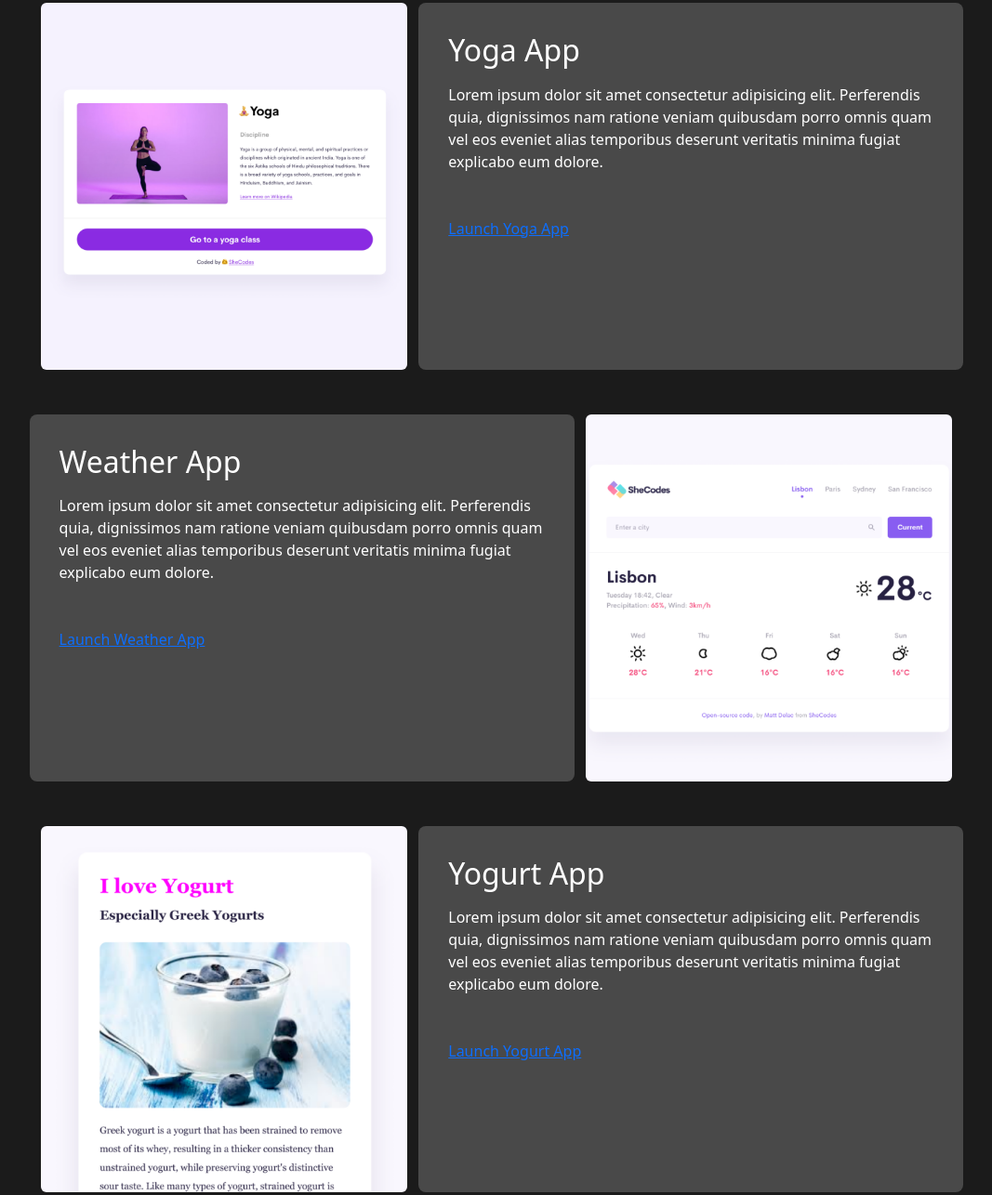
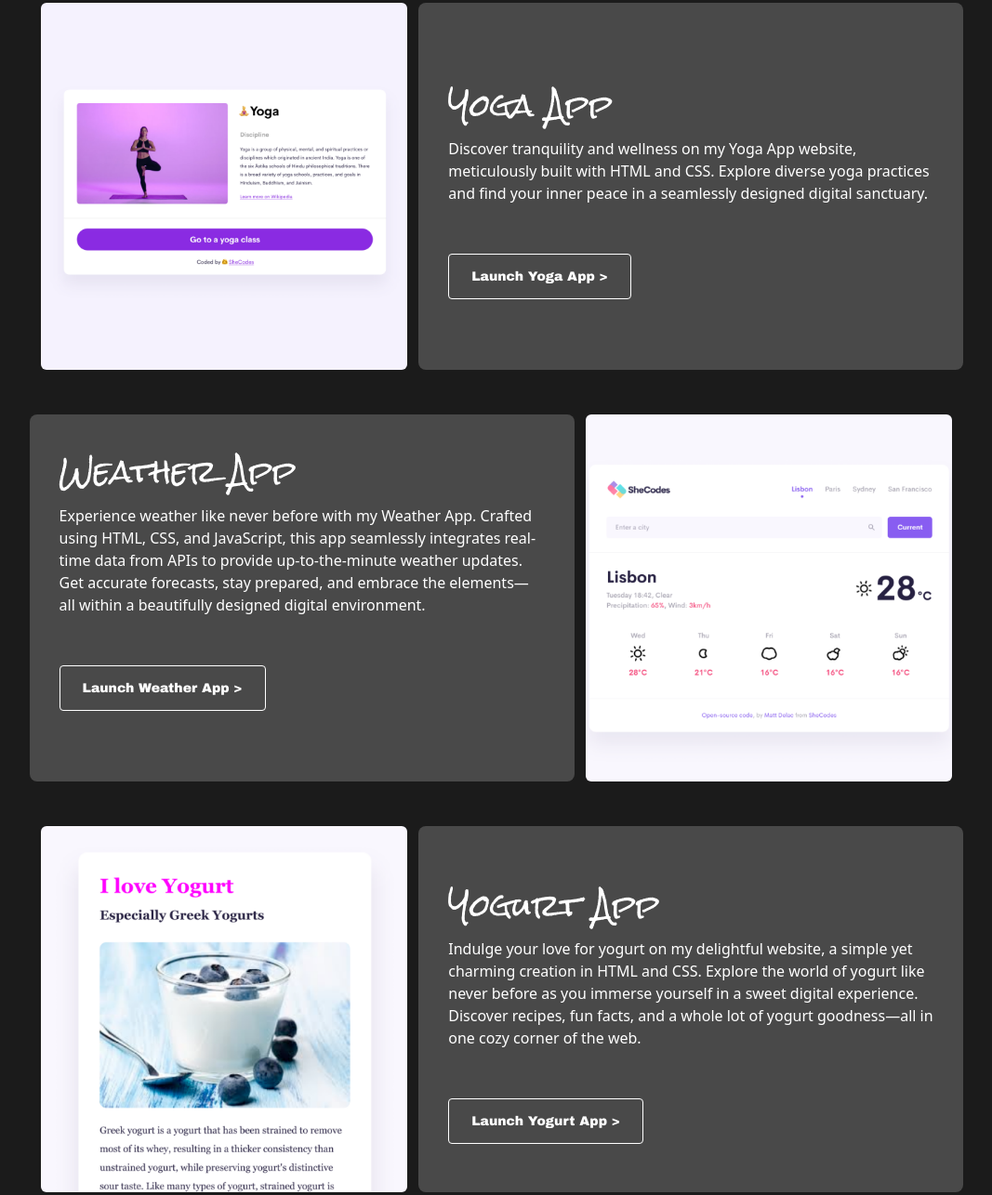
Before and after one commit to lorraine-xel/portfolio-shecodes-responsive, a plain HTML site: page index.html in a window 1280 px wide. Shown: the part 831-2117 px from the top of the page at 93% size, without its empty margins (106-1173 px from the left). Drawn offline with nearby package versions, Linux system fonts and the light colour scheme.

Commit message:
Added some content
I added some content, replaced the placeholder text and made it responsive.

```diff
--- a/index.html
+++ b/index.html
@@ -35,47 +35,48 @@
       </h2>
       <div class="content container-fluid mt-5">
         <div class="row justify-content-between">
-          <div class="col-5">
+          <div class="col-5 d-none d-lg-block">
             <img
               src="media/yoga.png"
               alt="Picture of the yoga project"
               class="img-fluid rounded"
             />
           </div>
-          <div class="col-7 project-description">
+          <div class="col-7 project-container">
             <h2 class="mb-3">Yoga App</h2>
             <p>
-              Lorem ipsum dolor sit amet consectetur adipisicing elit.
-              Perferendis quia, dignissimos nam ratione veniam quibusdam porro
-              omnis quam vel eos eveniet alias temporibus deserunt veritatis
-              minima fugiat explicabo eum dolore.
+              Discover tranquility and wellness on my Yoga App website,
+              meticulously built with HTML and CSS. Explore diverse yoga
+              practices and find your inner peace in a seamlessly designed
+              digital sanctuary.
             </p>
             <div class="mt-5">
-              <a href="" class="primary-link" title="Yoga App"
-                >Launch Yoga App</a
+              <a href="" class="more-button" title="Yoga App"
+                >Launch Yoga App ></a
               >
             </div>
           </div>
         </div>
         <div class="row mt-5">
-          <div class="col-7 project-description">
+          <div class="col-7 project-container">
             <h2 class="mb-3">Weather App</h2>
             <p>
-              Lorem ipsum dolor sit amet consectetur adipisicing elit.
-              Perferendis quia, dignissimos nam ratione veniam quibusdam porro
-              omnis quam vel eos eveniet alias temporibus deserunt veritatis
-              minima fugiat explicabo eum dolore.
+              Experience weather like never before with my Weather App. Crafted
+              using HTML, CSS, and JavaScript, this app seamlessly integrates
+              real-time data from APIs to provide up-to-the-minute weather
+              updates. Get accurate forecasts, stay prepared, and embrace the
+              elements—all within a beautifully designed digital environment.
             </p>
             <div class="mb-5 mt-5">
               <a
                 href="https://aquamarine-stardust-a7920e.netlify.app/"
-                class="primary-link"
+                class="more-button"
                 title="Weather App"
-                >Launch Weather App</a
+                >Launch Weather App ></a
               >
             </div>
           </div>
-          <div class="col-5">
+          <div class="col-5 d-none d-lg-block">
             <img
               src="media/weather.png"
               alt="Screenshot of the Weather App"
@@ -84,24 +85,25 @@
           </div>
         </div>
         <div class="row mt-5">
-          <div class="col-5">
+          <div class="col-5 d-none d-lg-block">
             <img
               src="media/yogurt.png"
               class="img-fluid rounded"
               alt="Picture of the yogurt project"
             />
           </div>
-          <div class="col-7 project-description">
+          <div class="col-7 project-container">
             <h2 class="mb-3">Yogurt App</h2>
             <p>
-              Lorem ipsum dolor sit amet consectetur adipisicing elit.
-              Perferendis quia, dignissimos nam ratione veniam quibusdam porro
-              omnis quam vel eos eveniet alias temporibus deserunt veritatis
-              minima fugiat explicabo eum dolore.
+              Indulge your love for yogurt on my delightful website, a simple
+              yet charming creation in HTML and CSS. Explore the world of yogurt
+              like never before as you immerse yourself in a sweet digital
+              experience. Discover recipes, fun facts, and a whole lot of yogurt
+              goodness—all in one cozy corner of the web.
             </p>
             <div class="mt-5">
-              <a href="" class="primary-link" title="Yogurt App"
-                >Launch Yogurt App</a
+              <a href="" class="more-button" title="Yogurt App"
+                >Launch Yogurt App ></a
               >
             </div>
           </div>
--- a/styles.css
+++ b/styles.css
@@ -1,25 +1,5 @@
 :root {
   --dark: #1b1b1b;
-}
-
-body {
-  background-color: var(--dark);
-}
-
-.content {
-  width: 80%;
-}
-
-.project-description {
-  color: white;
-  padding: 2rem;
-  background-color: rgba(255, 255, 255, 20%);
-  border-radius: 8px;
-}
-
-.projects-header {
-  text-align: center;
-  color: white;
 }
 
 .about-link {
@@ -30,10 +10,12 @@ body {
   text-decoration: none;
 }
 
-hr {
-  margin: -1rem 0 1rem;
-  border-top: 1px white solid;
-  opacity: 1;
+body {
+  background-color: var(--dark);
+}
+
+.content {
+  width: 80%;
 }
 
 .hero {
@@ -55,3 +37,61 @@ hr {
   font-size: 1.7rem;
   line-height: 125%;
 }
+
+.more-button {
+  text-decoration: none;
+  color: white;
+  border: 1px solid white;
+  padding: 16px 24px;
+  border-radius: 4px;
+  font-size: 0.875rem;
+  font-family: "Archivo Black";
+}
+
+.more-button:hover {
+  background-color: rgba(255, 255, 255, 0.4); /* White with 40% opacity */
+  color: black;
+  border: none;
+}
+
+.more-button:active {
+  background-color: white;
+  color: var(--dark);
+}
+
+.project-container {
+  color: white;
+  padding: 2rem;
+  background-color: rgba(255, 255, 255, 20%);
+  border-radius: 8px;
+  display: flex;
+  flex-direction: column;
+  justify-content: center; /* Center vertically */
+  align-items: flex-start; /* Align text to the left */
+}
+
+.project-container h2 {
+  font-family: "Rock Salt";
+}
+
+.projects-header {
+  text-align: center;
+  color: white;
+}
+
+hr {
+  margin: -1rem 0 1rem;
+  border-top: 1px white solid;
+  opacity: 1;
+}
+
+@media (max-width: 991px) {
+  /* Apply styles when screen width is 991px or smaller */
+  .d-none.d-lg-block {
+    display: none; /* Hide the image */
+  }
+
+  .project-container {
+    flex: 1; /* Take up full width */
+  }
+}
```
